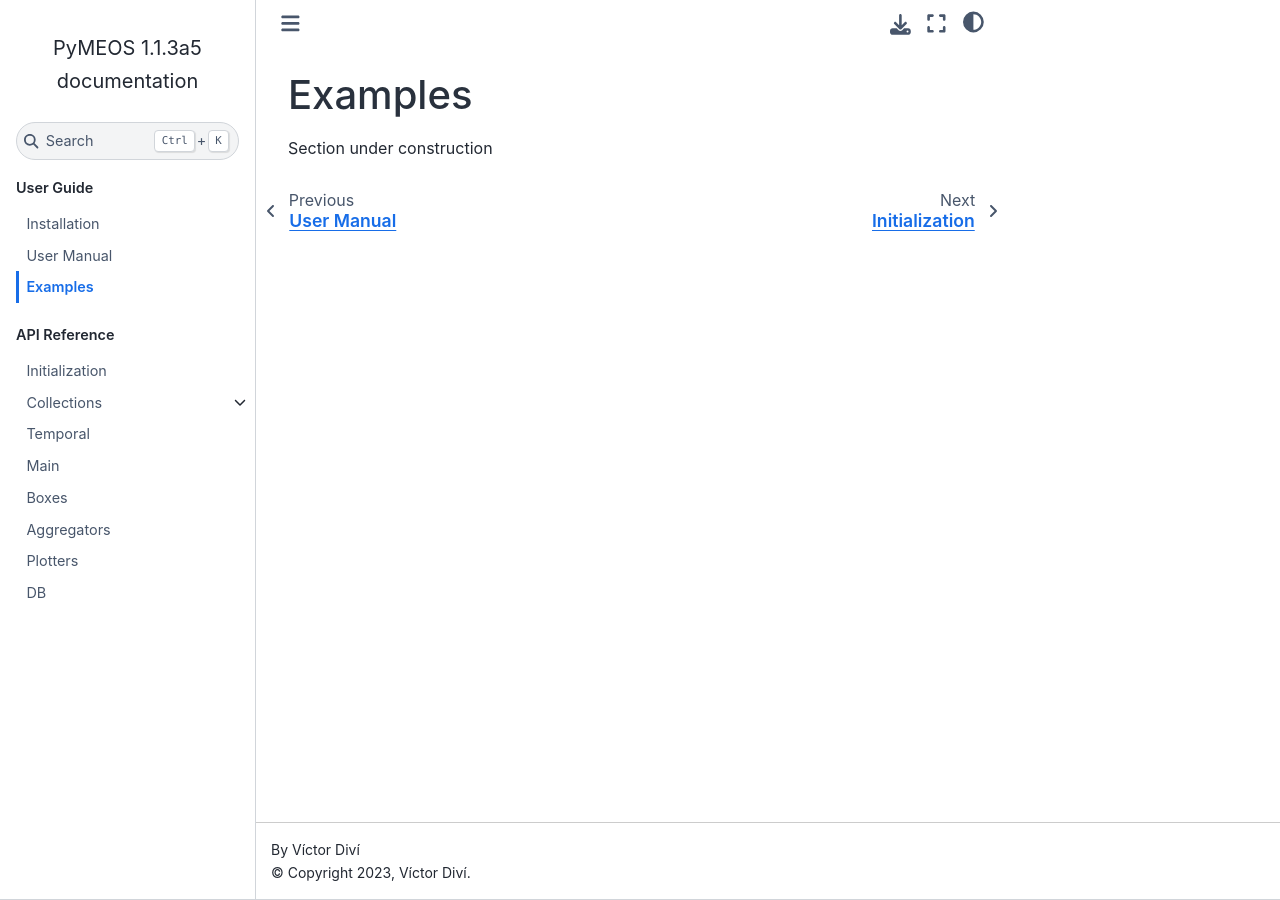
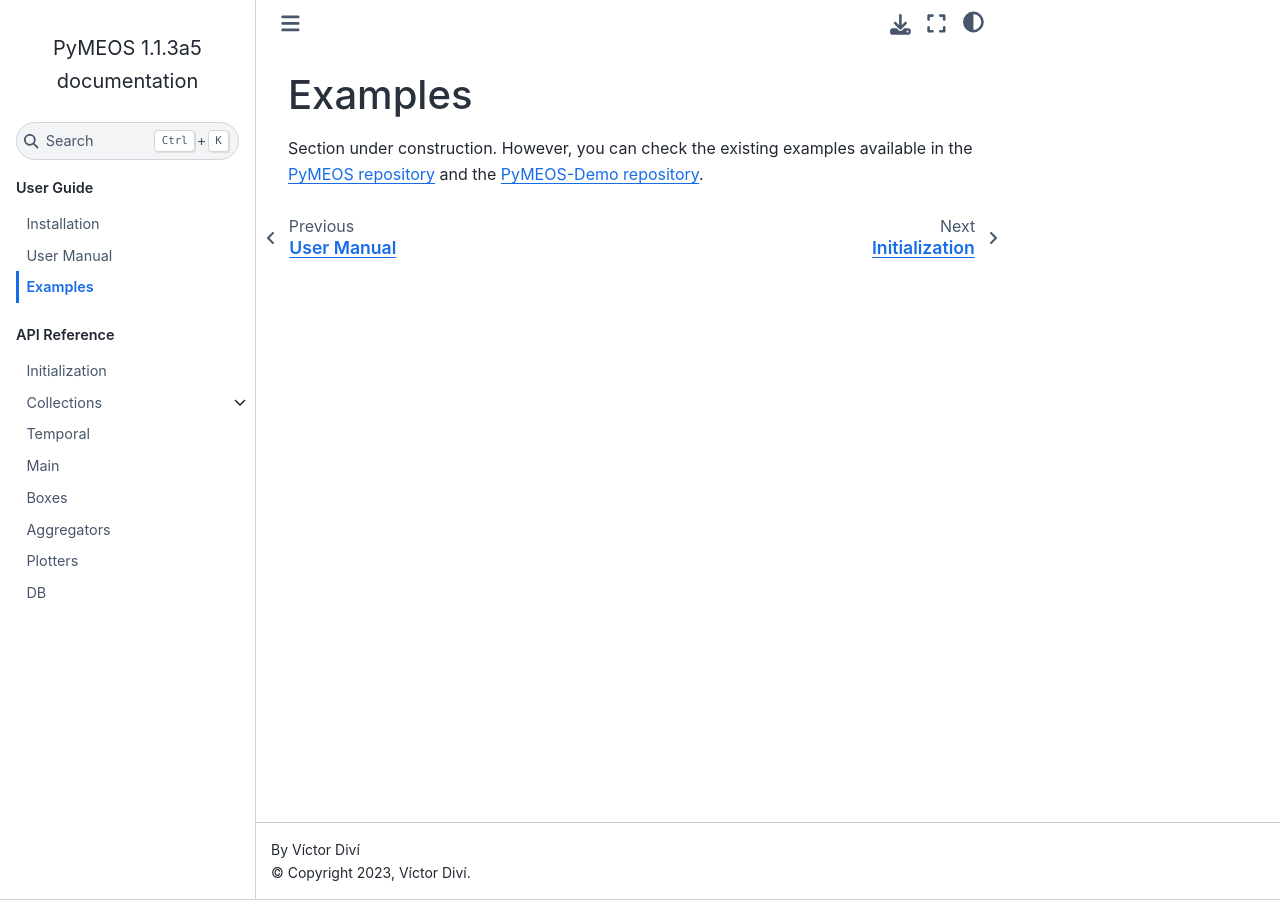
Before and after one commit to MobilityDB/PyMEOS, a Sphinx documentation site: the page built from docs/src/examples.rst, in a window 1280 px wide. Built offline with Sphinx 7.4.7 and the Sphinx Book theme 1.1.4, drawn with Linux system fonts in a browser that asks for light colours.

Commit message:
Add links to demos in Examples page

```diff
--- a/docs/src/examples.rst
+++ b/docs/src/examples.rst
@@ -1,4 +1,6 @@
 Examples
 ====================
 
-Section under construction
+Section under construction. However, you can check the existing examples available in the
+`PyMEOS repository <https://github.com/MobilityDB/PyMEOS>`__ and the
+`PyMEOS-Demo repository <https://github.com/Diviloper/PyMEOS-demo>`__.
```
